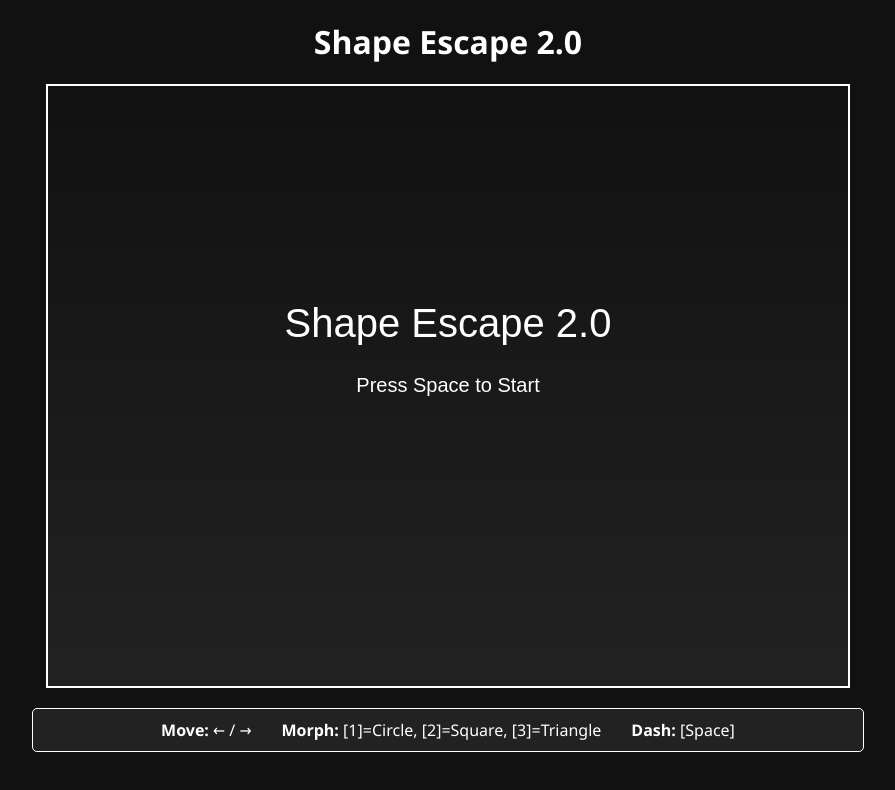
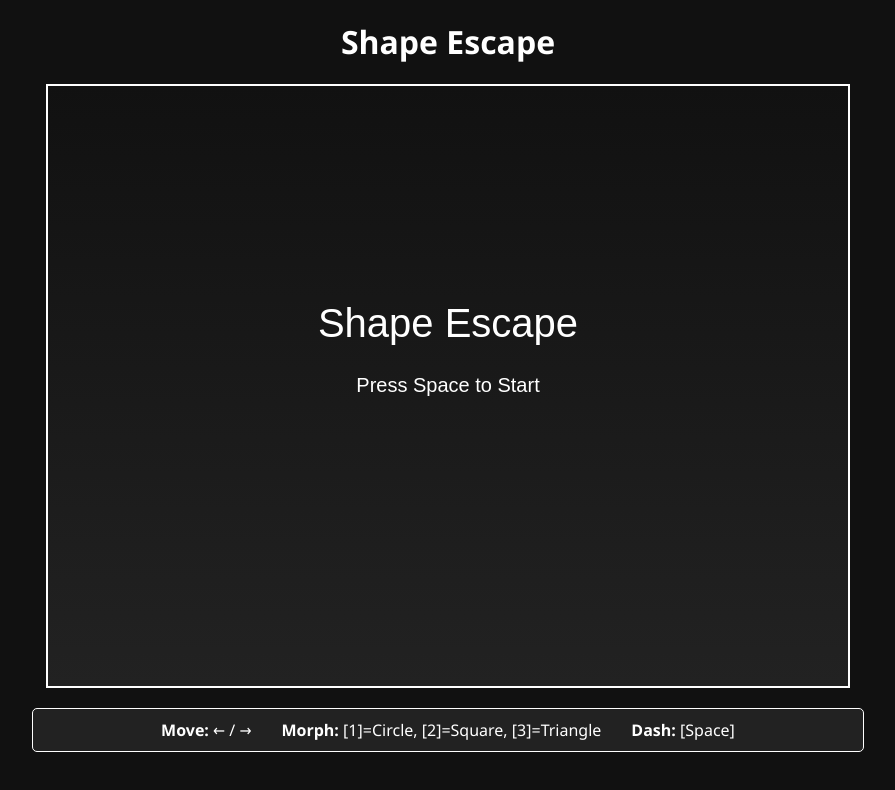
Before and after one commit to lcln26/shape-escape, a plain HTML site: page index.html in a window 1280 px wide. Shown: the whole page, without its empty margins (192-1087 px from the left). Drawn offline with Linux system fonts and the light colour scheme.

Commit message:
Changed name from Shape Escape 2.0 -> Shape Escape.

```diff
--- a/index.html
+++ b/index.html
@@ -3,7 +3,7 @@
 
 <head>
     <meta charset="UTF-8">
-    <title>Shape Escape 2.0</title>
+    <title>Shape Escape</title>
     <style>
         body {
             margin: 0;
@@ -46,7 +46,7 @@
 </head>
 
 <body>
-    <h1>Shape Escape 2.0</h1>
+    <h1>Shape Escape</h1>
     <canvas id="gameCanvas"></canvas>
     <!-- Inline controls section -->
     <div id="controls">
@@ -594,7 +594,7 @@
                 this.ctx.textAlign = 'center';
                 this.ctx.textBaseline = 'middle';
                 this.ctx.font = '40px sans-serif';
-                this.ctx.fillText('Shape Escape 2.0', GAME_WIDTH / 2, GAME_HEIGHT / 2 - 60);
+                this.ctx.fillText('Shape Escape', GAME_WIDTH / 2, GAME_HEIGHT / 2 - 60);
                 this.ctx.font = '20px sans-serif';
                 this.ctx.fillText('Press Space to Start', GAME_WIDTH / 2, GAME_HEIGHT / 2);
             }
```
Also changed, not shown: README.md.
